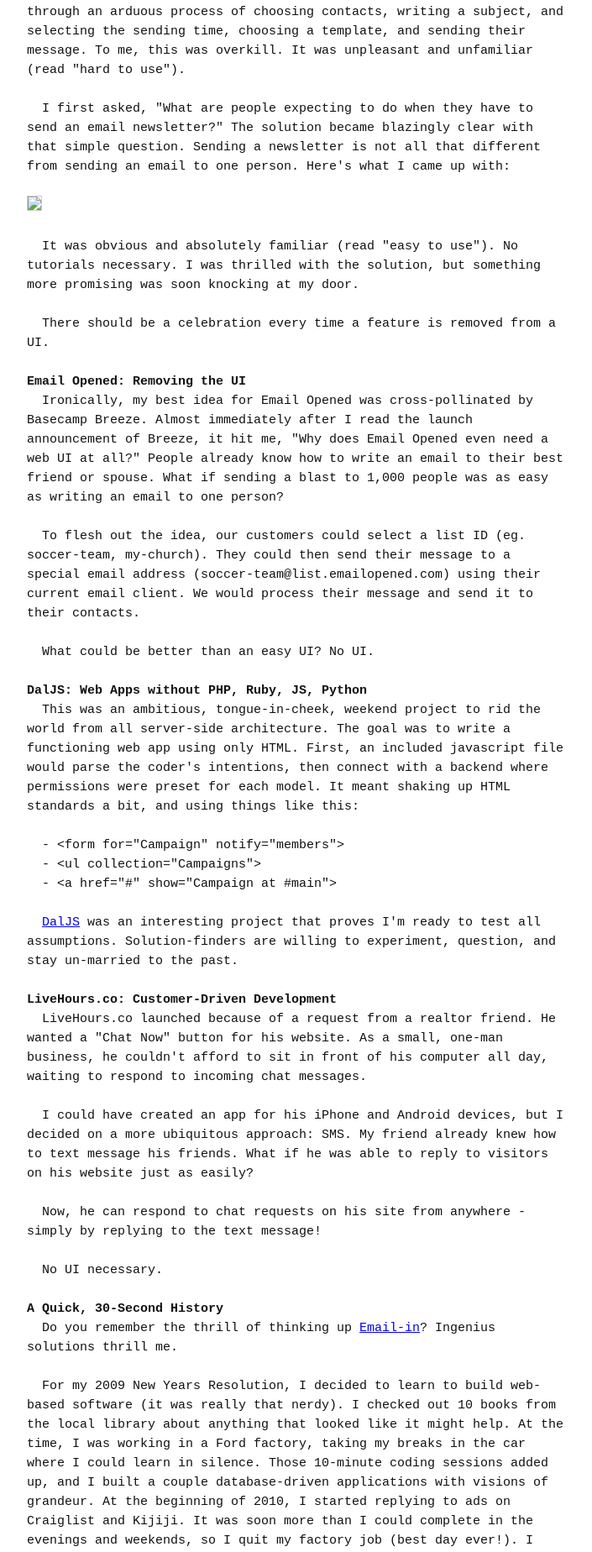
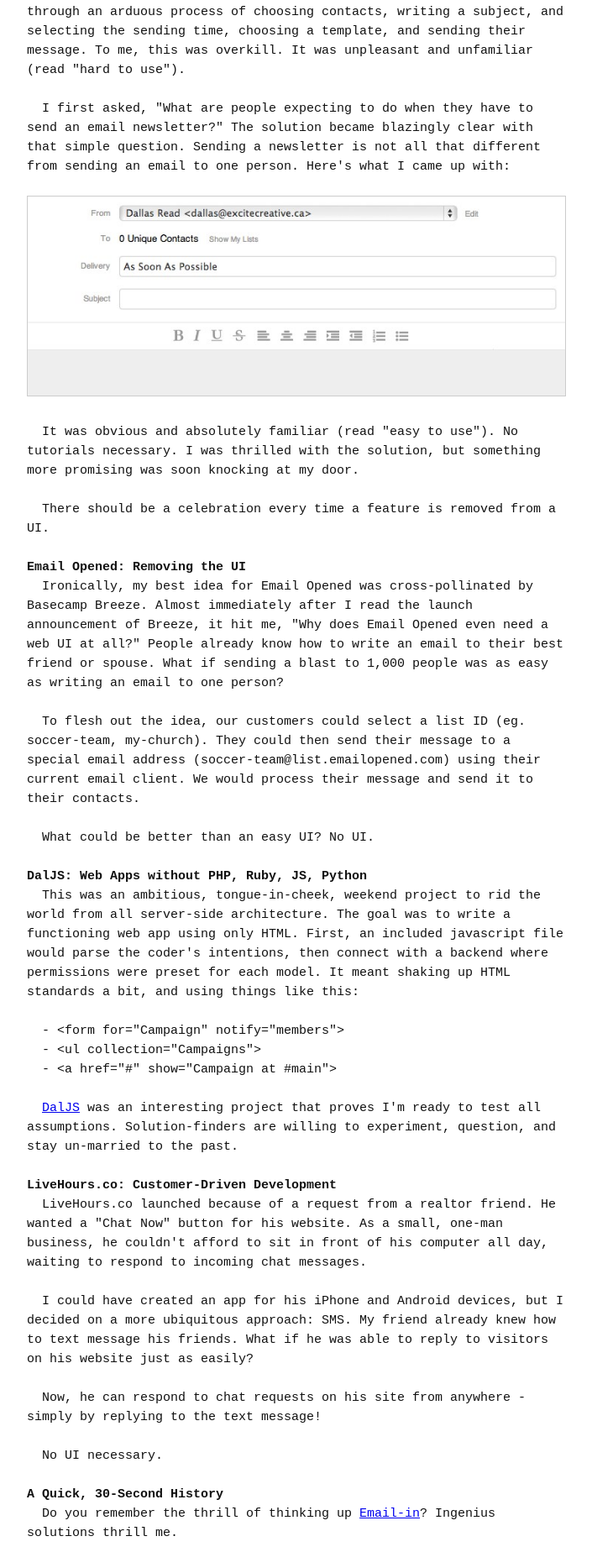
Before and after one commit to dallasread/www.dallasread.com, a Jekyll site: the page 37/index.html, which Jekyll copies as it is, in a window 1280 px wide. Shown: the part 796-2644 px from the top of the page at 84% size, without its empty margins (288-993 px from the left). Built offline with Jekyll 4.4.1, drawn with Linux system fonts in a browser that asks for light colours; Markdown is read by kramdown in place of the engine named in the settings.

Commit message:
Fix image path.

```diff
--- a/37/index.html
+++ b/37/index.html
@@ -136,7 +136,7 @@ To Jason and the Basecamp team:
 
   I first asked, "What are people expecting to do when they have to send an email newsletter?" The solution became blazingly clear with that simple question. Sending a newsletter is not all that different from sending an email to one person. Here's what I came up with:
 
-<img src="/assets/eo.jpg">
+<img src="/assets/images/eo.jpg">
 
   It was obvious and absolutely familiar (read "easy to use"). No tutorials necessary. I was thrilled with the solution, but something more promising was soon knocking at my door.
 
@@ -180,7 +180,7 @@ To Jason and the Basecamp team:
 
 Kind regards,
 
-<img src="/assets/signature.png" id="signature">
+<img src="/assets/images/signature.png" id="signature">
 
 Dallas Read
 dallasgood@gmail.com
```
